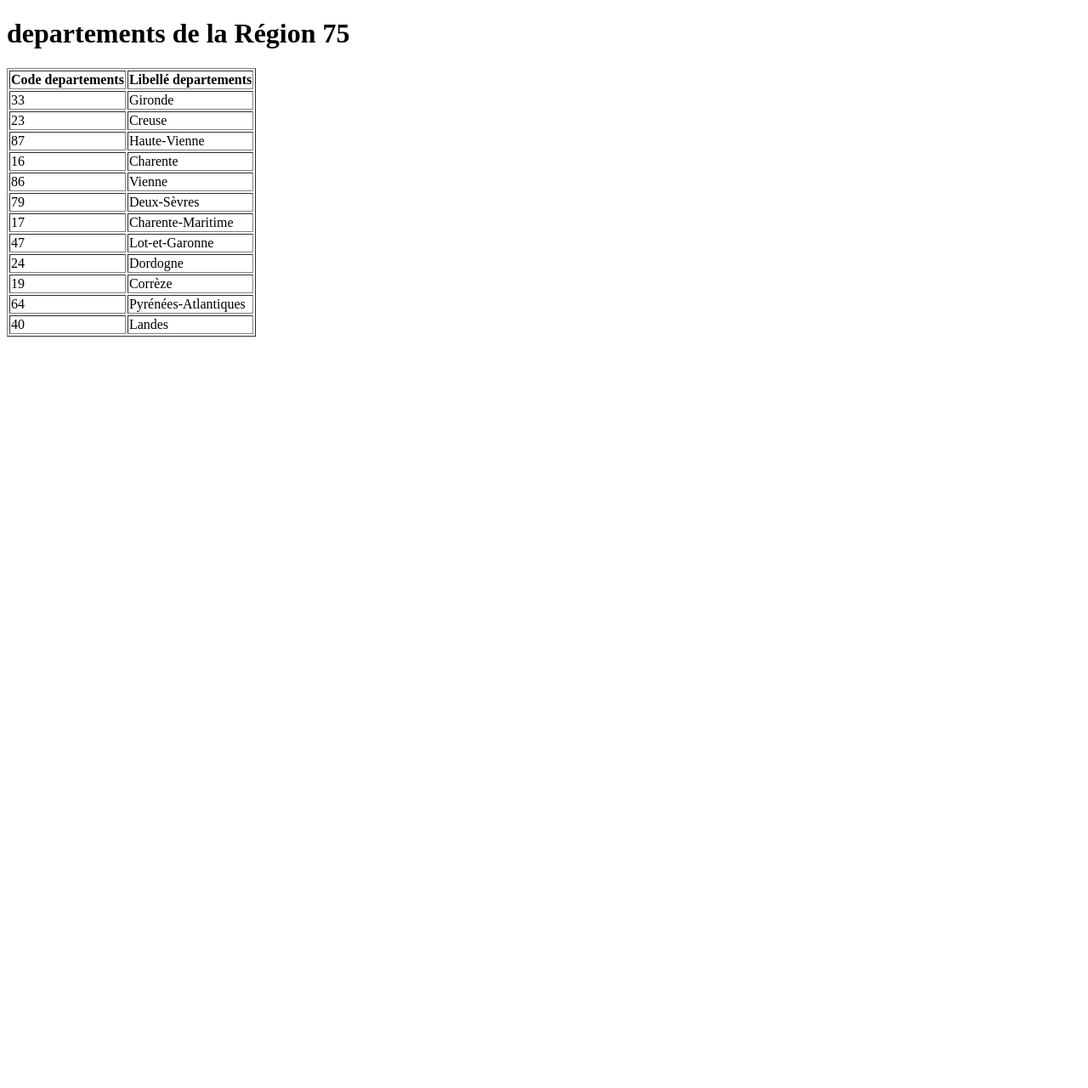
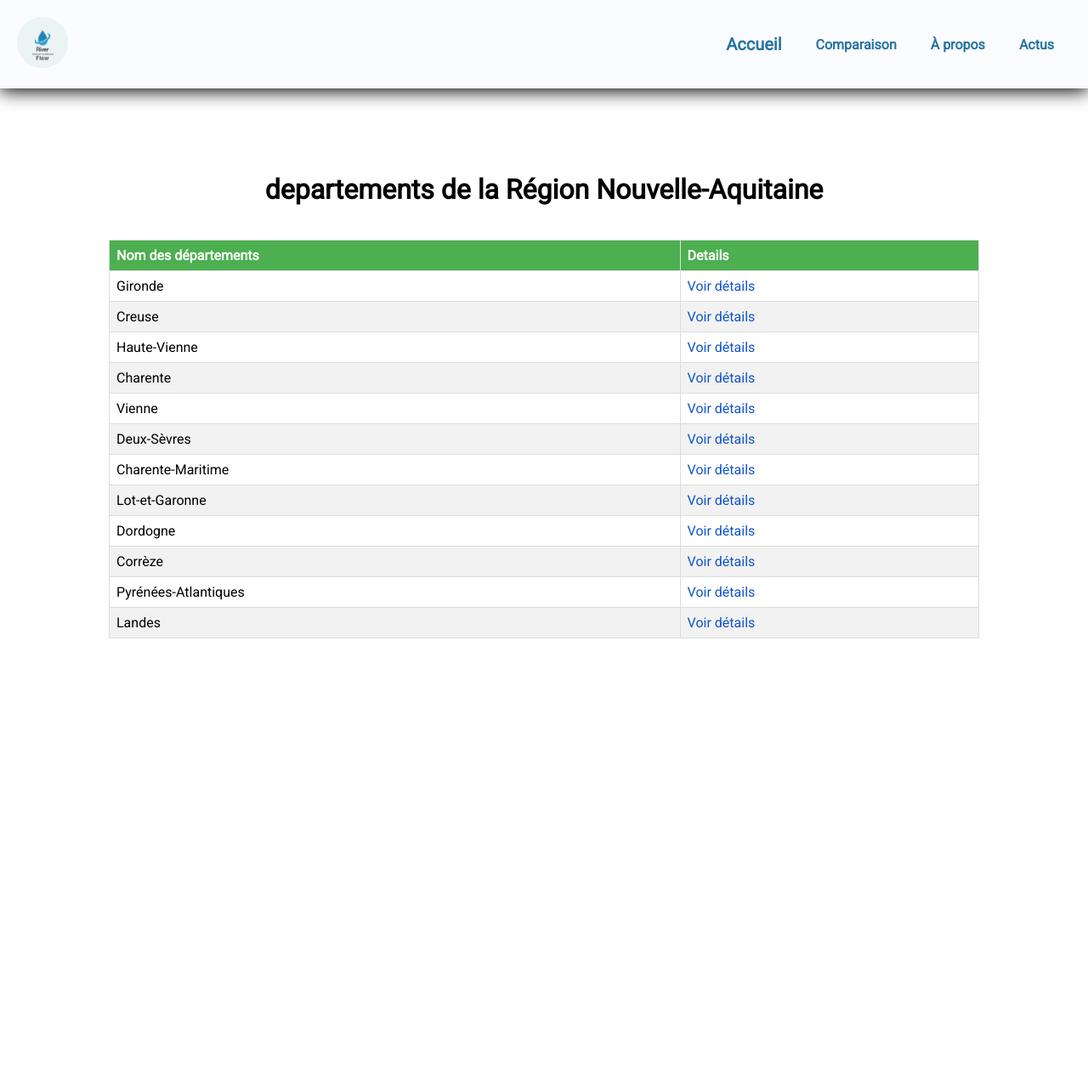
Before and after one commit to adel016/S2-SAE, a Flask app: page /region/75 in a window 1280 px wide. Shown: the whole page at 85% size. Before the commit the page ends 396 px from the top, so only its background shows below. Run offline with Flask 3, Linux system fonts and the light colour scheme; data comes from the database, SQL or seed files in the repository.

Commit message:
update
Amélioration du style de certaine templates html + creation de quelque fichier css

```diff
--- a/controller.py
+++ b/controller.py
@@ -25,10 +25,20 @@ def view_region():
 @app.route('/region/<code_region>')
 def view_region_details(code_region):
     db = get_db()
-    cur = db.execute('SELECT * FROM departements WHERE code_region = ?', (code_region,))
-    departements = cur.fetchall()
+    # Fetch the region name along with the departments
+    region_query = db.execute('SELECT libelle_region FROM regions WHERE code_region = ?', (code_region,))
+    region_name = region_query.fetchone()
+
+    department_query = db.execute('SELECT * FROM departements WHERE code_region = ?', (code_region,))
+    departements = department_query.fetchall()
     db.close()
-    return render_template('departements.html', departements=departements, code_region=code_region)
+
+    if region_name:
+        return render_template('departements.html', departements=departements, libelle_region=region_name['libelle_region'], code_region=code_region)
+    else:
+        return "Region not found", 404
+
+
 
 @app.route('/departement/<code_departement>')
 def view_departement_details(code_departmeent):
--- /dev/null
+++ b/static/departements.css
@@ -0,0 +1,130 @@
+@import url('https://fonts.googleapis.com/css2?family=Roboto&display=swap');
+
+
+*{
+    padding: 0;
+    margin: 0;
+    text-decoration: none;
+    list-style: none;
+    box-sizing: none;
+}
+
+
+body{
+    font-family: 'Roboto', sans-serif;
+    height: 160vh;
+}
+
+
+.section1{
+    padding: 40px 80px;
+}
+
+.section2 {
+    margin: 40px 0;
+}
+
+/* Bouton */
+.btn {
+    cursor: pointer;
+    padding: 12px;
+    border-radius: 4px;
+    border: 1px solid #fff;
+    color: #000;
+    background-color: #fff;
+    transition: 0.3s;
+    text-align: center;
+    font-weight: 600;
+}
+
+.btn:hover{
+    color: #fff;
+    background-color: #00ddff;
+}
+
+#header{
+    display: flex;
+    align-items: center;
+    justify-content: space-between;
+    background-color: rgb(250, 252, 255);
+    padding: 20px;
+    box-shadow: 0 3px 20px ;
+    box-shadow: rgba(0, 0, 0, 0.3);
+    z-index: 999;
+    position: sticky;
+    top: 0;
+    left: 0;
+}
+
+#navbar{
+    display: flex;
+    align-items: center;
+    justify-content: space-between;
+}
+
+#navbar li{
+    padding: 0 20px;
+    font-size: 16px;
+    transition: 0.3s;
+}
+
+#navbar li:hover{
+    transform: scale(1.2);
+}
+
+#navbar li a {
+    color: #2774a0;
+    font-size: 16px;
+    font-weight: 600;
+}
+
+#header img{
+    width: 60px;
+    border-radius: 50px;
+}
+
+#header .acceuil {
+    font-size: 20px;
+}
+
+/* Tableau section */
+
+
+#display_departements {
+    text-align: center; /* Centre le contenu du bloc */
+    width: 100%; /* Utilise toute la largeur de la section pour le centrage */
+}
+
+h1 {
+    margin-top: 100px;
+    margin-bottom: 40px;
+    font-size: 2rem;
+}
+
+table {
+    margin: 0 auto; /* Centrage du tableau */
+    width: 80%; /* Adjust the width as needed */
+    border-collapse: collapse;
+}
+th, td {
+    border: 1px solid #ddd; /* Bordure légère pour les cellules */
+    padding: 8px;
+    text-align: left;
+}
+th {
+    background-color: #4CAF50; /* Couleur de fond des en-têtes */
+    color: white;
+}
+tr:nth-child(even) {
+    background-color: #f2f2f2; /* Alternance de couleur pour les lignes */
+}
+tr:hover {
+    background-color: #ddd; /* Effet au survol pour les lignes */
+}
+a {
+    color: #1155CC; /* Couleur des liens */
+    text-decoration: none; /* Pas de soulignement */
+}
+a:hover {
+    text-decoration: underline; /* Soulignement au survol */
+}
--- a/templates/departements.html
+++ b/templates/departements.html
@@ -1,27 +1,40 @@
 {% extends 'base.html'%}
 
 {% block head %}
-
+<link rel="stylesheet" href="{{ url_for('static', filename='departements.css') }}">
 {% endblock %}
 
 {% block body %}
-<h1>departements de la Région {{ code_region }}</h1>
+
+<section id="header">
+    <a href="#"><img src="/static/img/logo.png"></a>
+    <div>
+        <ul id="navbar">
+            <li><a href="#" class="acceuil">Accueil</a></li>
+            <li><a href="#">Comparaison</a></li>
+            <li><a href="#">À propos</a></li>
+            <li><a href="#">Actus</a></li>
+        </ul>
+    </div>
+</section>
+
+<section id="display_departements">
+    <h1>departements de la Région {{ libelle_region }}</h1>
     <table border="1">
         <thead>
             <tr>
-                <th>Code departements</th>
-                <th>Libellé departements</th>
+                <th>Nom des départements</th>
+                <th>Details</th>
             </tr>
         </thead>
         <tbody>
             {% for departement in departements %}
             <tr>
-                <td>{{ departement.code_departement }}</td>
                 <td>{{ departement.libelle_departement }}</td>
+                <td><a href="#">Voir détails</a></td>
             </tr>
             {% endfor %}
         </tbody>
-
     </table>
-
+</section>
 {% endblock %}
```
Also changed, not shown: static/regions.css (added, +130 -0 lines), templates/regions.html (+17 -2 lines).
